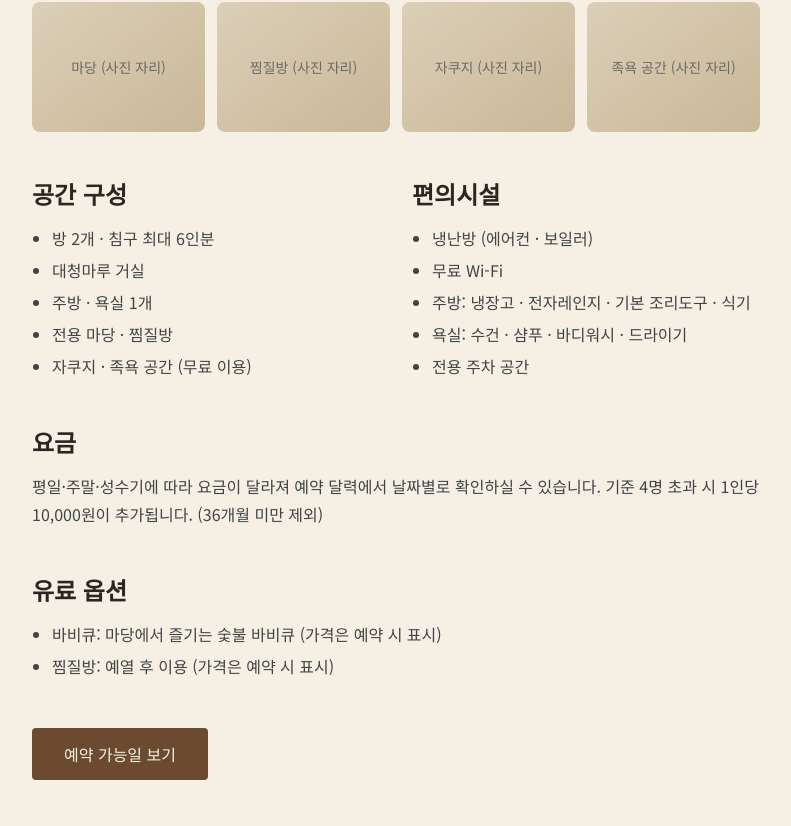
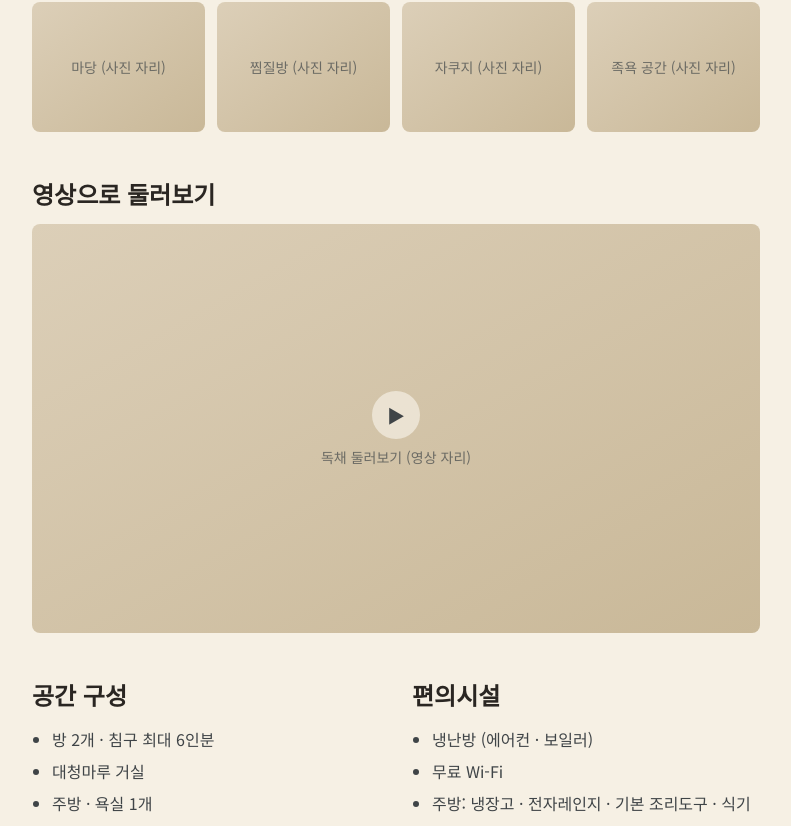
Before and after one commit to minheee0/pension, a Next.js app: page /stay in a window 1280 px wide. Shown: the part 656-1482 px from the top of the page, without its empty margins (244-1035 px from the left). Built offline with nearby package versions, Linux system fonts and the light colour scheme.

Commit message:
독채 안내 영상 자리 추리

```diff
--- a/src/app/stay/page.tsx
+++ b/src/app/stay/page.tsx
@@ -2,6 +2,7 @@ import type { Metadata } from "next";
 import Link from "next/link";
 import Photo from "@/components/Photo";
 import { Bullets, PageShell, Section } from "@/components/PageLayout";
+import Video from "@/components/Video";
 import { SITE } from "@/lib/site";
 
 export const metadata: Metadata = { title: "독채 안내" };
@@ -21,6 +22,11 @@ export default function Stay() {
         <Photo label="자쿠지" className="aspect-[4/3]" />
         <Photo label="족욕 공간" className="aspect-[4/3]" />
       </div>
+
+      {/* 영상 자리: 영상 파일을 public/videos 에 넣고 src="/videos/파일명.mp4" 를 붙이면 재생 화면으로 바뀐다 */}
+      <Section title="영상으로 둘러보기">
+        <Video label="독채 둘러보기" poster="/images/stay/living.webp" className="aspect-video" />
+      </Section>
 
       <div className="grid gap-x-8 md:grid-cols-2">
         <Section title="공간 구성">
--- /dev/null
+++ b/src/components/Video.tsx
@@ -0,0 +1,24 @@
+/**
+ * 영상 칸. src 가 있으면 재생 버튼으로 보는 영상(소리 포함)을, 없으면 "(영상 자리)" 자리표시를 보여 준다.
+ *  - 영상 파일은 public/videos/ 에 둔다. 웹용으로 줄인 mp4(H.264, 가로 1280px 안팎, 10MB 이하)를 권장
+ *  - poster: 재생 전에 보일 사진 (예: /images/stay/living.webp). 없으면 영상 첫 장면
+ */
+export default function Video({ label, src, poster, className = "" }: {
+  label: string; src?: string; poster?: string; className?: string;
+}) {
+  if (src) {
+    return (
+      <video controls playsInline preload="metadata" poster={poster} aria-label={label}
+        className={`w-full rounded-lg bg-ink object-cover ${className}`}>
+        <source src={src} type="video/mp4" />
+        영상을 재생할 수 없는 브라우저입니다.
+      </video>
+    );
+  }
+  return (
+    <div className={`flex flex-col items-center justify-center gap-2 rounded-lg bg-gradient-to-br from-line to-[#c9b898] text-sm text-giwa/70 ${className}`}>
+      <span aria-hidden="true" className="flex h-12 w-12 items-center justify-center rounded-full bg-hanji/70 text-lg text-giwa">▶</span>
+      {label} (영상 자리)
+    </div>
+  );
+}
```
